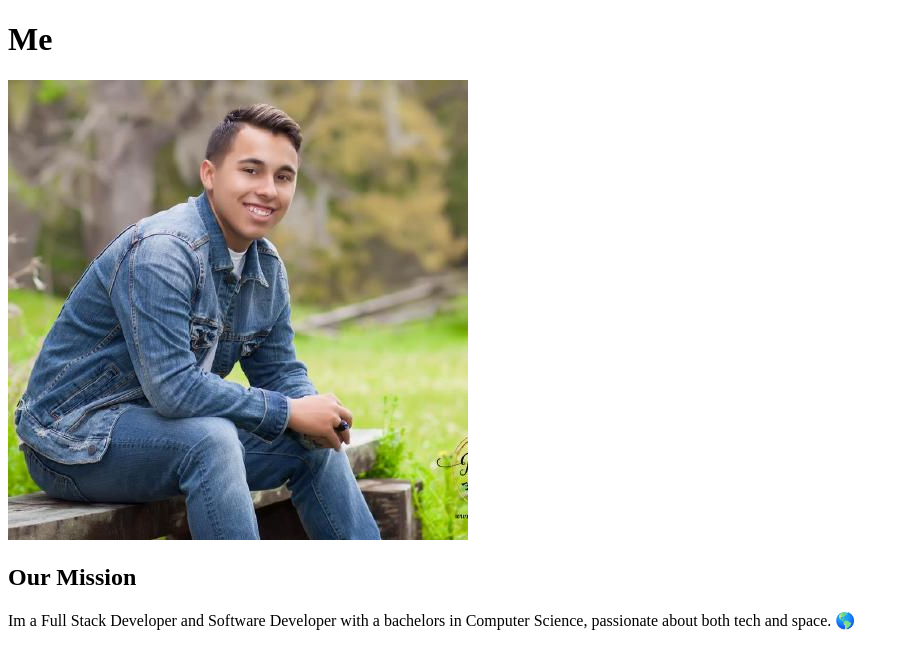
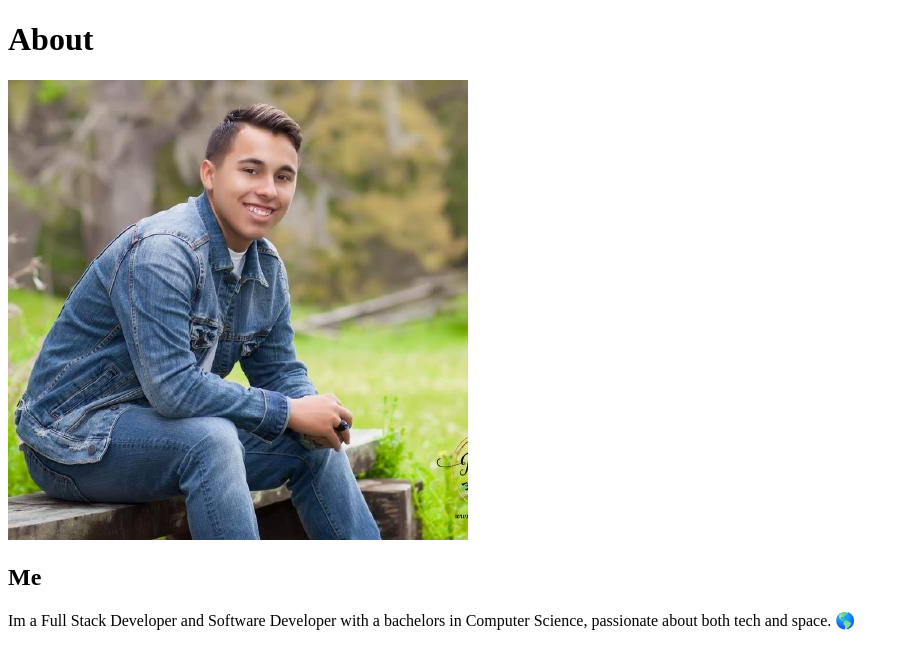
Before and after one commit to John-Naquin/Atlas, a Next.js app: page /about in a window 1280 px wide. Shown: the top 668 px of the page, without its empty margins (0-909 px from the left). Built offline with nearby package versions, Linux system fonts and the light colour scheme.

Commit message:
Fixed about card to say me and heading to say about

```diff
--- a/app/about/page.js
+++ b/app/about/page.js
@@ -5,13 +5,13 @@
     return (
         <main className="flex min-h-screen flex-col items-center justify-center p-24">
             <div className="text-center">
-                <h1 className="text-4xl font-bold mb-8">Me</h1>
+                <h1 className="text-4xl font-bold mb-8">About</h1>
                 <img
                     src="/profileImages/profile.jpg"
                     alt="About Us"
                     className="w-40 h-40 mx-auto rounded-full shadow-lg mb-6 object-cover"
                 />
-                <DescriptionCard title="Our Mission">
+                <DescriptionCard title="Me">
                     <p>Im a Full Stack Developer and Software Developer with a bachelors in Computer Science, passionate about both tech and space. 🌎</p>
                 </DescriptionCard>
             </div>
```
